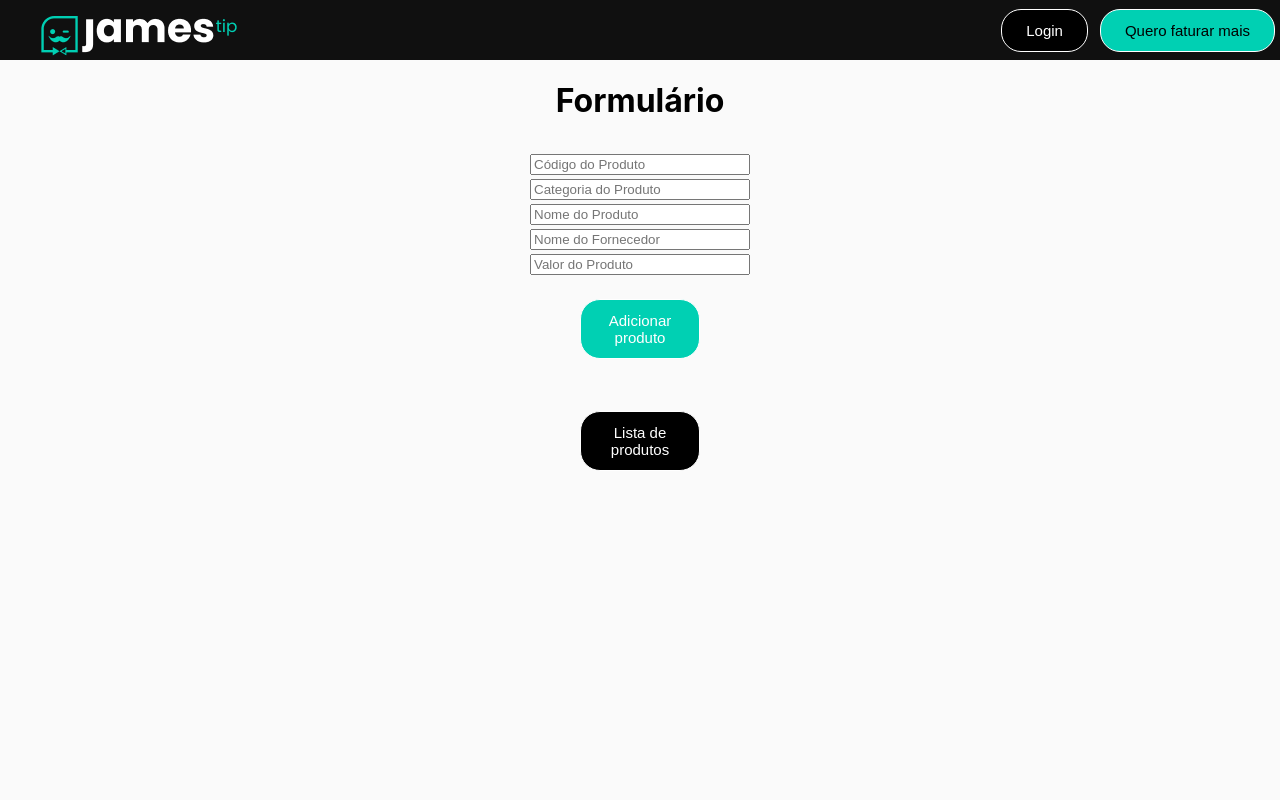
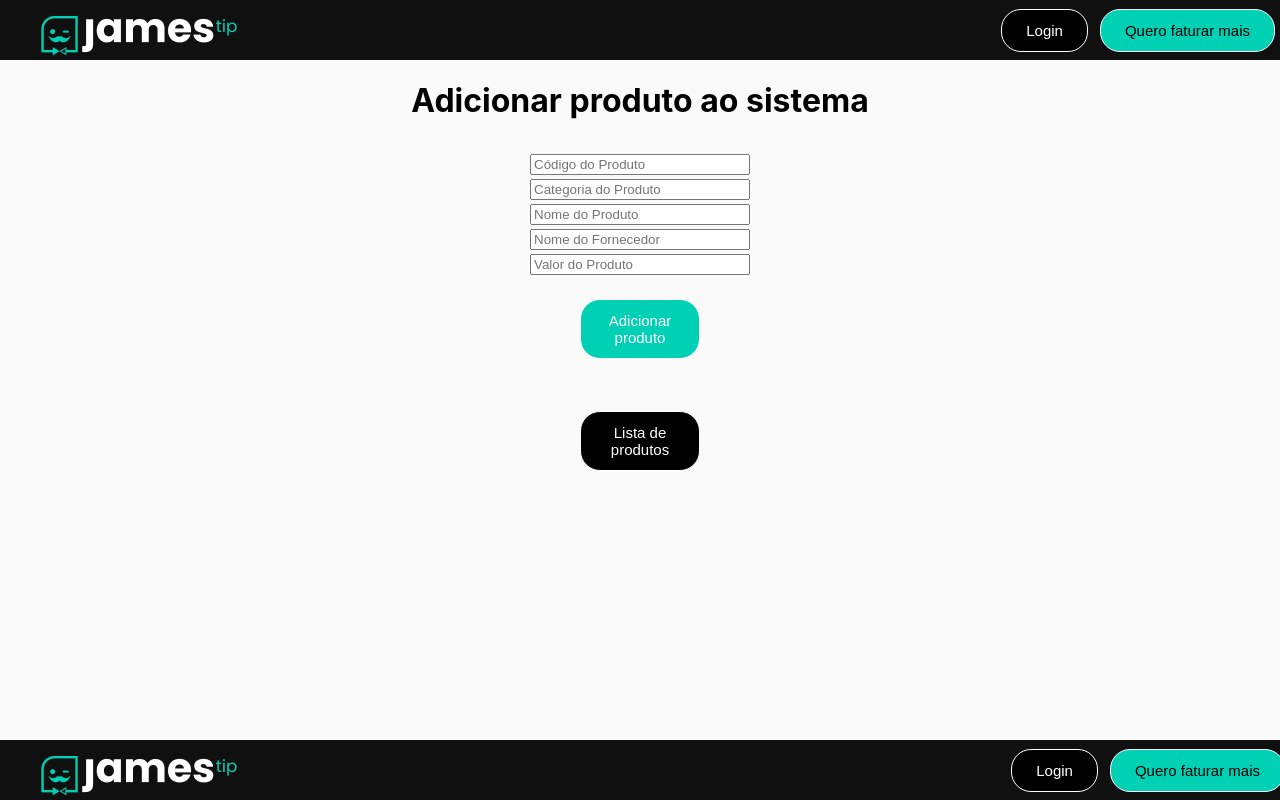
Before and after one commit to visantiago99/jamestip-challenge, a React (Create React App) app: page / in a window 1280 px wide. Built offline with nearby package versions, Linux system fonts and the light colour scheme.

Commit message:
Add header and footer

```diff
--- /dev/null
+++ b/src/components/Footer/index.tsx
@@ -0,0 +1,17 @@
+import React from 'react';
+import { Container } from './styles';
+import JamesTipLogo from '../../images/JamesTipLogo.png'
+
+const Footer: React.FC = () => {
+  return (
+    <Container>
+      <img src={JamesTipLogo} alt="logo"/>
+      <div className="social-links">
+        <button>Login</button>
+        <button className="quero-faturar">Quero faturar mais</button>
+      </div>
+    </Container>
+  );
+}
+
+export default Footer;
--- /dev/null
+++ b/src/components/Footer/styles.ts
@@ -0,0 +1,36 @@
+import styled from 'styled-components';
+
+export const Container = styled.div`
+  height: 60px;
+  background: rgb(16, 16, 16);
+  color: #FFF;
+  display: flex;
+  align-items: center;
+  padding: 0 5px;
+  justify-content: space-between;
+  bottom: 0;
+  position: fixed;
+  min-width: 100%;
+
+  .social-links {
+    display: flex;
+    justify-content: space-between;
+    gap: 12px
+  }
+
+  button {
+    background-color: #000000;
+    border-style: solid;
+    border-width: 1px 1px 1px 1px;
+    border-color: #FFFFFF;
+    border-radius: 20px 20px 20px 20px;
+    color: #ffffff;
+    padding: 12px 24px;
+    font: 15px Robot, sans-serif;
+  }
+
+  .quero-faturar{
+    background-color: #00D0B3;
+    color: #000000;
+  }
+`;
--- a/src/pages/Home.tsx
+++ b/src/pages/Home.tsx
@@ -3,6 +3,7 @@ import { Link } from 'react-router-dom';
 import Formulary from '../components/Formulary';
 import Header from '../components/Header';
 import GlobalStyle from '../styles/global';
+import Footer from '../components/Footer';
 
 
 const Home = () => {
@@ -12,12 +13,13 @@ const Home = () => {
     <div>
       <GlobalStyle />
       <Header />
-      <h1>Formulário</h1>
+      <h1>Adicionar produto ao sistema</h1>
       <Formulary />
       <br />
       <Link to="/ProductList">
         <button type="button" className="plist-link">Lista de produtos</button>
       </Link>
+      <Footer />
     </div>
   );
 }
--- a/src/pages/ProductsList.tsx
+++ b/src/pages/ProductsList.tsx
@@ -4,6 +4,7 @@ import { Link } from 'react-router-dom';
 import ProductCard from '../components/ProductCard';
 import Header from '../components/Header';
 import GlobalStyle from '../styles/global';
+import Footer from '../components/Footer';
 
 export default function ProductsList() {
   const { productList } = useContext(ProductsContext)
@@ -25,6 +26,7 @@ export default function ProductsList() {
       <Link to="/">
         <button type="button">Voltar</button>
       </Link>
+      <Footer />
     </div>
   )
 }
```
